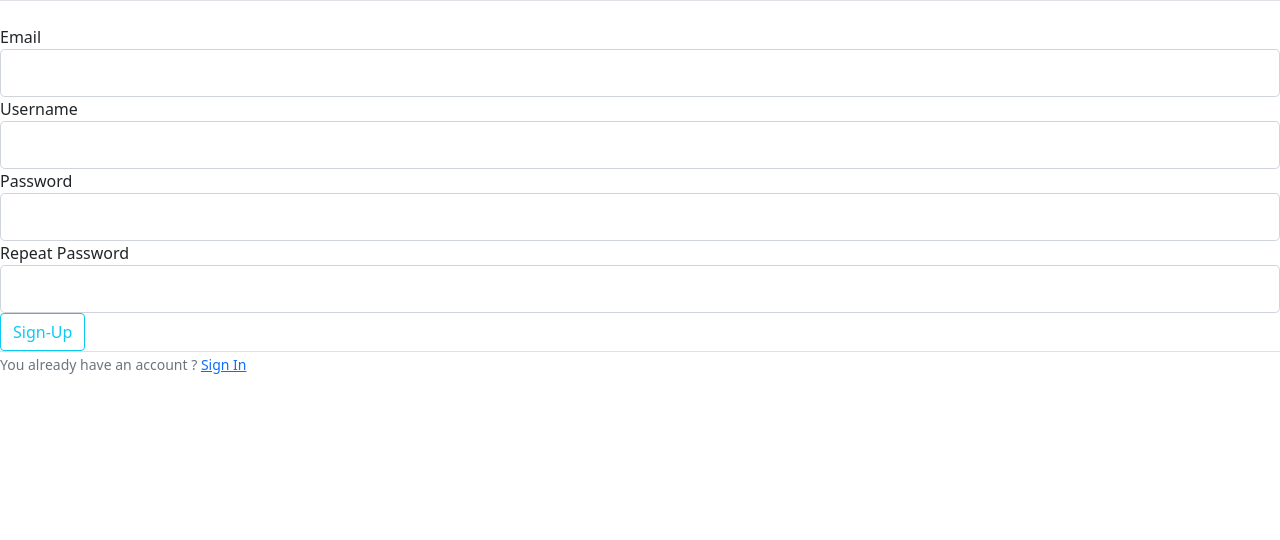
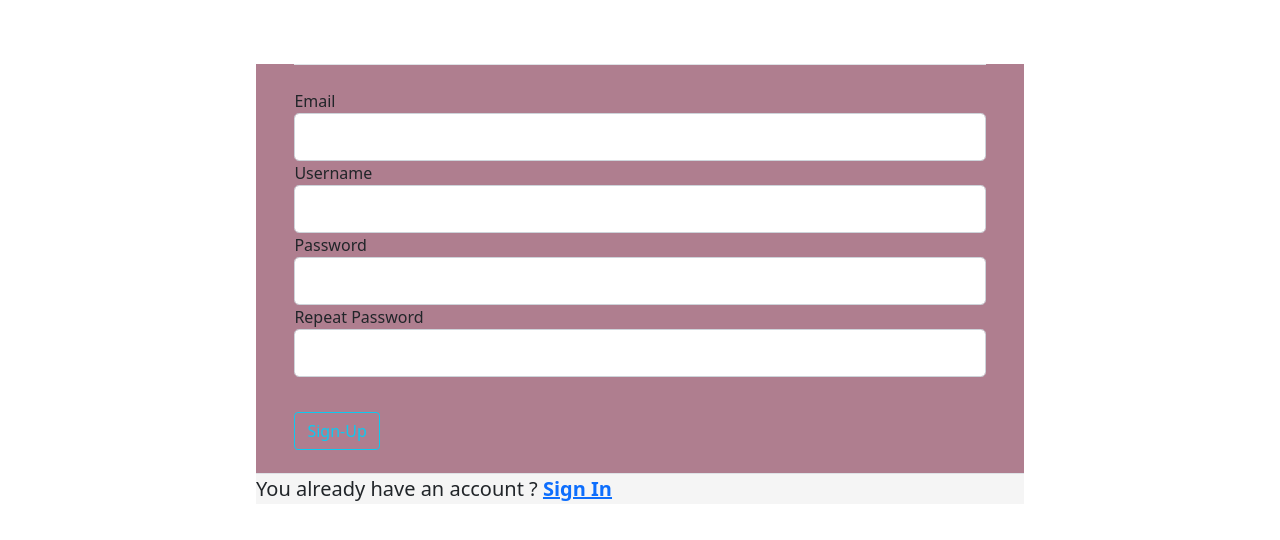
Before and after one commit to Collins07/My-pitch, a Flask app: page /register in a window 1280 px wide. Shown: the top 540 px of the page. Run offline with Flask 2, Linux system fonts and the light colour scheme.

Commit message:
styled the forms

```diff
--- a/static/register.css
+++ b/static/register.css
@@ -0,0 +1,26 @@
+.content{
+    width: 90%;
+    margin-left: 5%;
+}
+.main{
+    width: 60%;
+    margin-left: 20%;
+    background-color: #af7e8f;
+    margin-top: 5%;
+}
+a{
+    font-size: 20px;
+    font-weight: bold;
+}
+.btn{
+    margin-top: 5%;
+    background-color: blue;
+    border: 1px solid blue;
+}
+.text{
+    font-size: 20px;
+}
+#div2{
+    margin-top: 3%;
+    background-color: whitesmoke;
+}
--- a/templates/register.html
+++ b/templates/register.html
@@ -9,6 +9,7 @@
     <link href="https://cdn.jsdelivr.net/npm/bootstrap@5.0.2/dist/css/bootstrap.min.css" rel="stylesheet" integrity="sha384-EVSTQN3/azprG1Anm3QDgpJLIm9Nao0Yz1ztcQTwFspd3yD65VohhpuuCOmLASjC" crossorigin="anonymous">
 </head>
 <body>
+<div class="main">
     <div class="content">
         <form method="POST" action="">
             {{ form.hidden_tag() }}
@@ -31,17 +32,17 @@
                     {{ form.repeat_password(class = "form-control form-control-lg") }}
                 </div>
             </fieldset>
-            <div class="form-group">
+            <div id="btn1" class="form-group">
                 {{ form.submit(class = "btn btn-outline-info")}}
             </div>
         </form>
     </div>
 
-    <div class="border-top">
-        <small class="text-muted">
+    <div id="div2" class="border-top">
+        <small class="text">
             You already have an account ? <a href="{{ url_for('login') }}">Sign In</a>
         </small>
     </div>
-
+</div>
 </body>
 </html>
```
